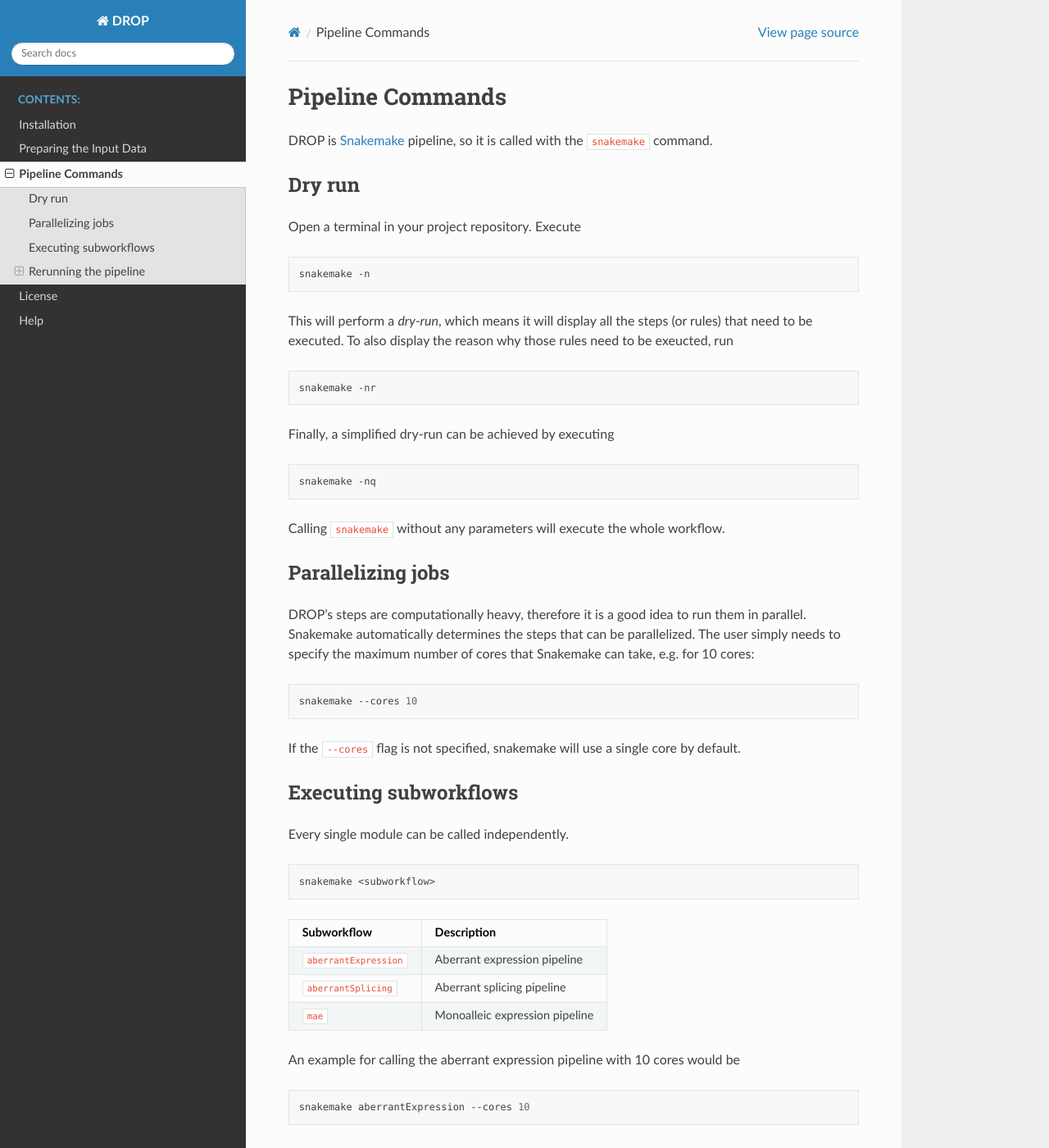
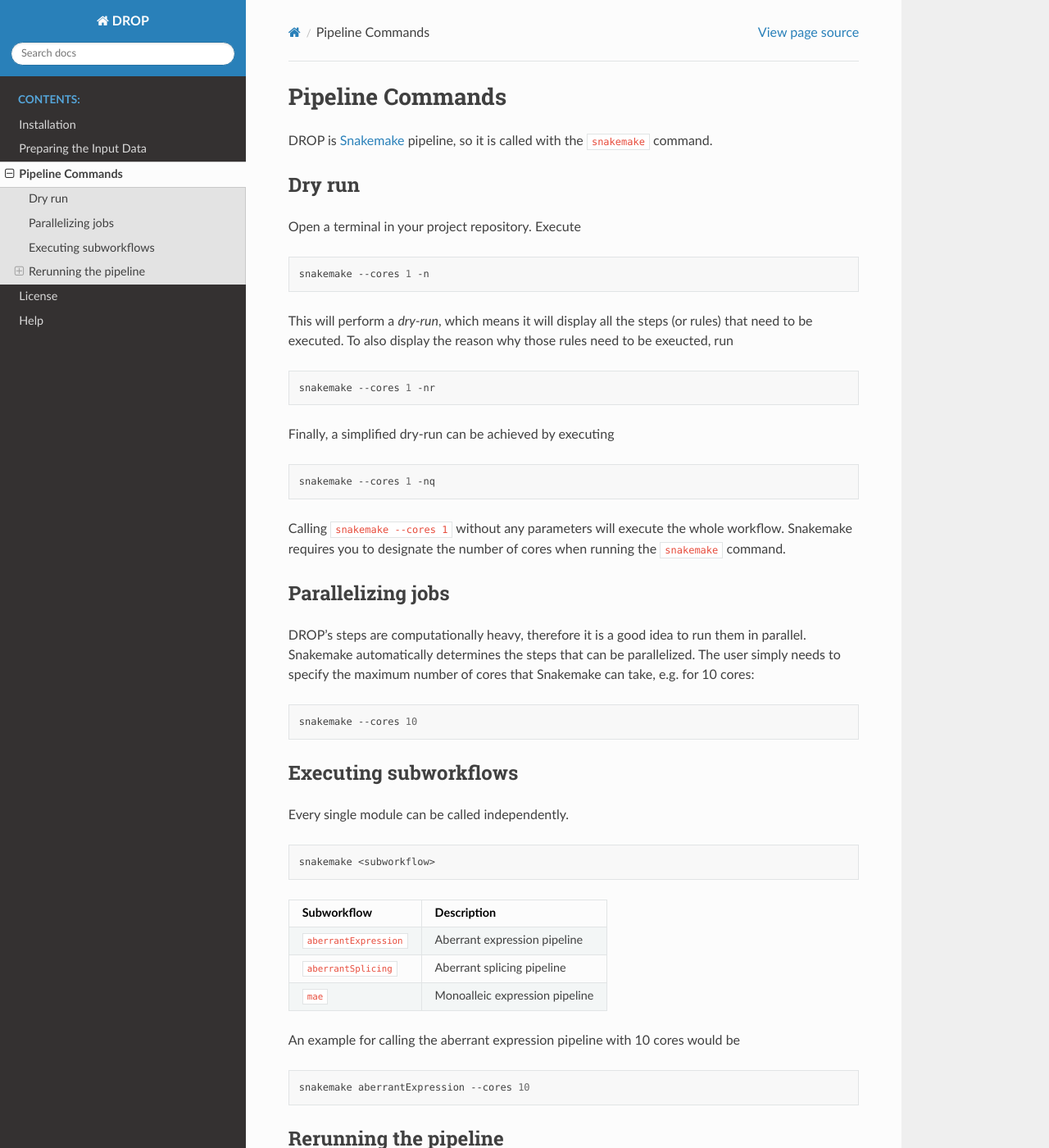
Before and after one commit to gagneurlab/drop, a Sphinx documentation site: the page built from docs/source/pipeline.rst, in a window 1280 px wide and 1400 px high. Shown: the whole window at 82% size. Built offline with Sphinx 7.4.7 and the Read the Docs theme 2.0.0, drawn with Linux system fonts in a browser that asks for light colours.

Commit message:
update docs

```diff
--- a/docs/source/index.rst
+++ b/docs/source/index.rst
@@ -38,7 +38,7 @@ The pipeline can be run using `snakemake <https://snakemake.readthedocs.io/>`_ c
 
 .. code-block:: bash
 
-    snakemake -n # dryrun
+    snakemake --cores 1 -n # dryrun
     snakemake --cores 1
 
 Expected runtime: 25 min
--- a/docs/source/installation.rst
+++ b/docs/source/installation.rst
@@ -30,7 +30,7 @@ The pipeline can be run using `snakemake <snakemake.readthedocs.io/>`_ commands
 
 .. code-block:: bash
 
-    snakemake -n # dryrun
+    snakemake --cores 1 -n # dryrun
     snakemake --cores 1
 
 Initialize a project
--- a/docs/source/pipeline.rst
+++ b/docs/source/pipeline.rst
@@ -10,21 +10,21 @@ Open a terminal in your project repository. Execute
 
 .. code-block:: bash
 
-    snakemake -n
+    snakemake --cores 1 -n
 
 This will perform a *dry-run*, which means it will display all the steps (or rules) that need to be executed. To also display the reason why those rules need to be exeucted, run
 
 .. code-block:: bash
 
-    snakemake -nr
+    snakemake --cores 1 -nr
 
 Finally, a simplified dry-run can be achieved by executing
 
 .. code-block:: bash
 
-    snakemake -nq
+    snakemake --cores 1 -nq
 
-Calling ``snakemake`` without any parameters will execute the whole workflow.
+Calling ``snakemake --cores 1`` without any parameters will execute the whole workflow. Snakemake requires you to designate the number of cores when running the ``snakemake`` command.
 
 
 Parallelizing jobs
@@ -35,8 +35,6 @@ DROP's steps are computationally heavy, therefore it is a good idea to run them
 .. code-block:: bash
 
     snakemake --cores 10
-
-If the ``--cores`` flag is not specified, snakemake will use a single core by default.
 
 
 Executing subworkflows
```
Also changed, not shown: docs/source/prepare.rst (+9 -0 lines).
